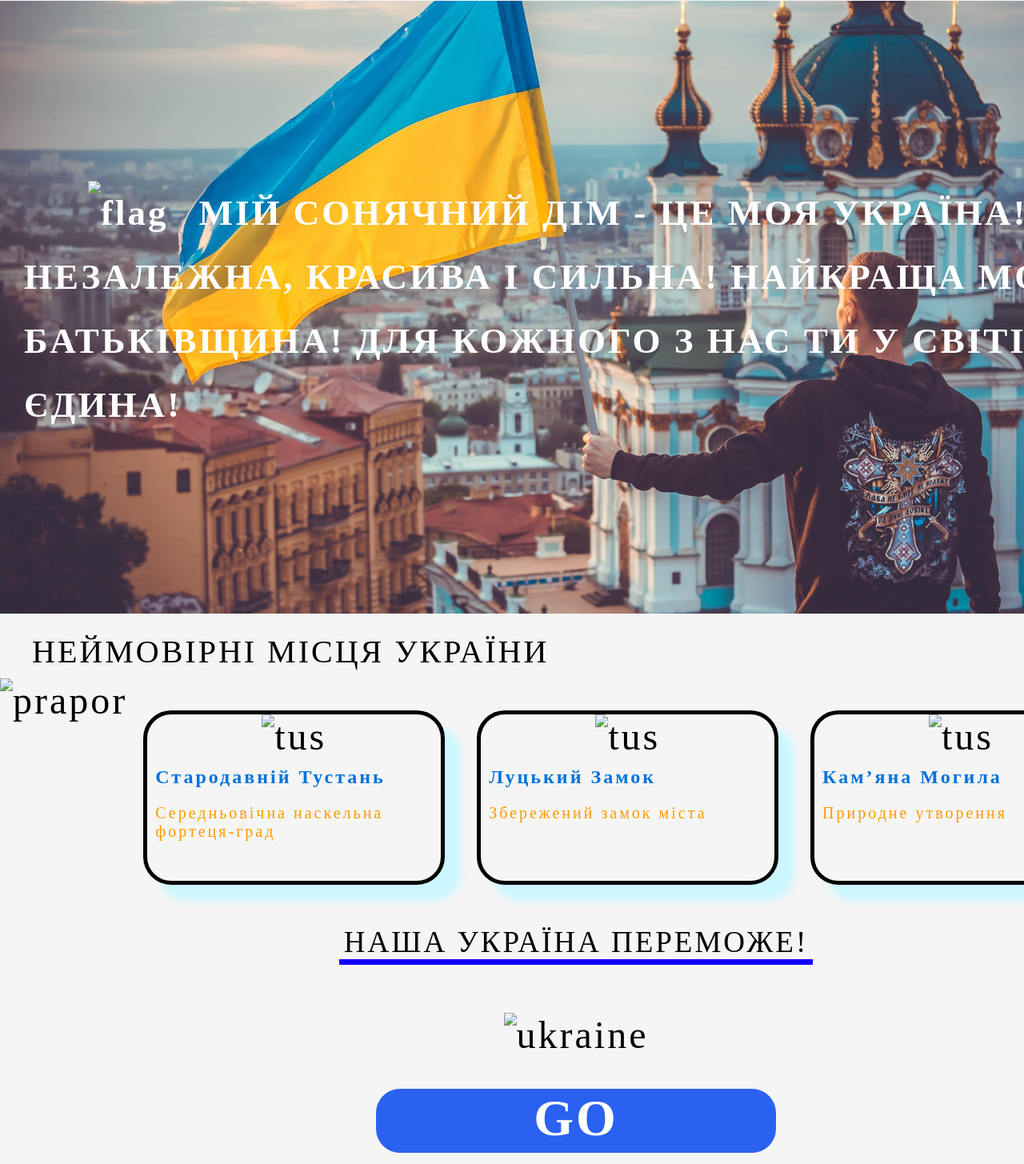
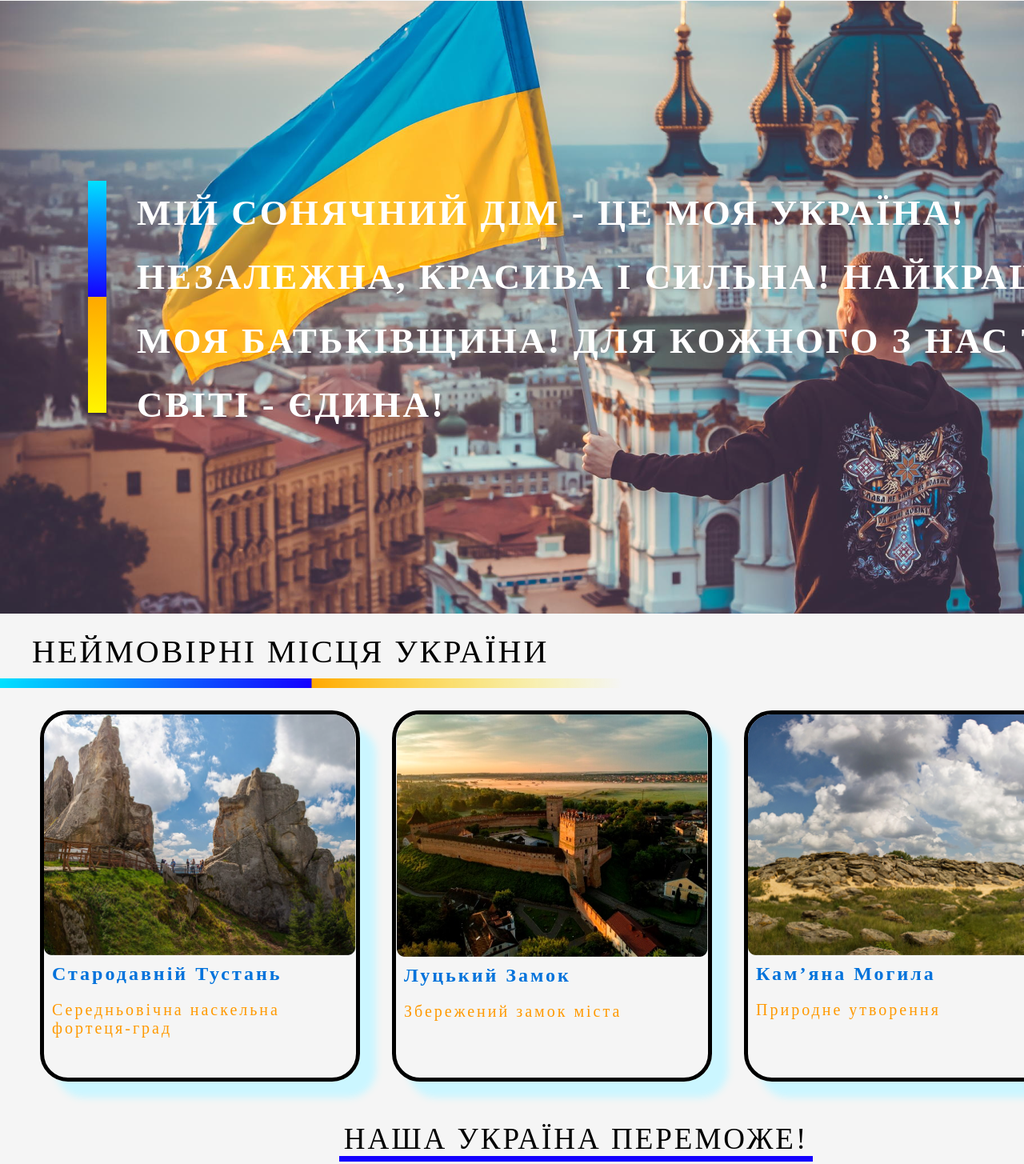
Before and after one commit to sviatoslav-martyniuk/HW, a plain HTML site: page hw-4.html in a window 1280 px wide. Shown: the part 134-1589 px from the top of the page at 80% size. Drawn offline with Linux system fonts and the light colour scheme; files whose address does not match are found by name.

Commit message:
Update hw-4.html

```diff
--- a/hw-4.html
+++ b/hw-4.html
@@ -5,7 +5,7 @@
 	<meta http-equiv="X-UA-Compatible" content="IE=edge">
 	<meta name="viewport" content="width=device-width, initial-scale=1.0">
 	<title>Document</title>
-	<link rel="stylesheet" href="/hw-4-css/style.css">
+	<link rel="stylesheet" href="./hw-4-css/style.css">
 </head>
 <body>
 	<div class="top">
@@ -13,29 +13,29 @@
 			<p class="strongUkraine"><span class="strong">STRONG</span> <span class="ukraine">UKRAINE</span></p>
 		</div>
 		<div class="banner">
-			<p class="bannerText"> <img class="flag" src="/HW-4/hw-4-img/prapor.png" alt="flag"> МІЙ СОНЯЧНИЙ ДІМ - ЦЕ МОЯ УКРАЇНА!
+			<p class="bannerText"> <img class="flag" src="./hw-4-img/prapor.png" alt="flag"> МІЙ СОНЯЧНИЙ ДІМ - ЦЕ МОЯ УКРАЇНА!
 				НЕЗАЛЕЖНА, КРАСИВА І СИЛЬНА!
 				НАЙКРАЩА МОЯ БАТЬКІВЩИНА!
 				ДЛЯ КОЖНОГО З НАС ТИ У СВІТІ - ЄДИНА!</p>
 				</div>
 	<div>
 		<h2 class="header2">НЕЙМОВІРНІ МІСЦЯ УКРАЇНИ</h2>
-		<img class="flag2" src="/HW-4/hw-4-img/prapor2.png" alt="prapor">
+		<img class="flag2" src="./hw-4-img/prapor2.png" alt="prapor">
 	</div>
 	<div class="blockGroup">
 		<div class="block">
-			<img src="/HW-4/hw-4-img/tustan.png" alt="tus">
+			<img src="./hw-4-img/tustan.png" alt="tus">
 			<p class="block-title">Стародавній Тустань</p>
 			<p class="block-description">Середньовічна наскельна фортеця-град</p>
 		</div>
 		<div class="block">
-			<img src="/HW-4/hw-4-img/luck.png" alt="tus">
+			<img src="./hw-4-img/luck.png" alt="tus">
 			<p class="block-title">Луцький Замок</p>
 			<p class="block-description">Збережений замок міста
 			</p>
 		</div>
 		<div class="block">
-			<img src="/HW-4/hw-4-img/gorodische.png" alt="tus">
+			<img src="./hw-4-img/gorodische.png" alt="tus">
 			<p class="block-title">Кам’яна Могила</p>
 			<p class="block-description">Природне утворення</p>
 		</div>
@@ -43,7 +43,7 @@
 	<div>
 		<h2 class="title2">НАША УКРАЇНА ПЕРЕМОЖЕ!</h2>
 		<hr>
-		<img class="" src="/HW-4/hw-4-img/7e-edukation.png" alt="ukraine">
+		<img class="" src="./hw-4-img/7e-edukation.png" alt="ukraine">
 	</div>
 
 	<div class="go">
```
